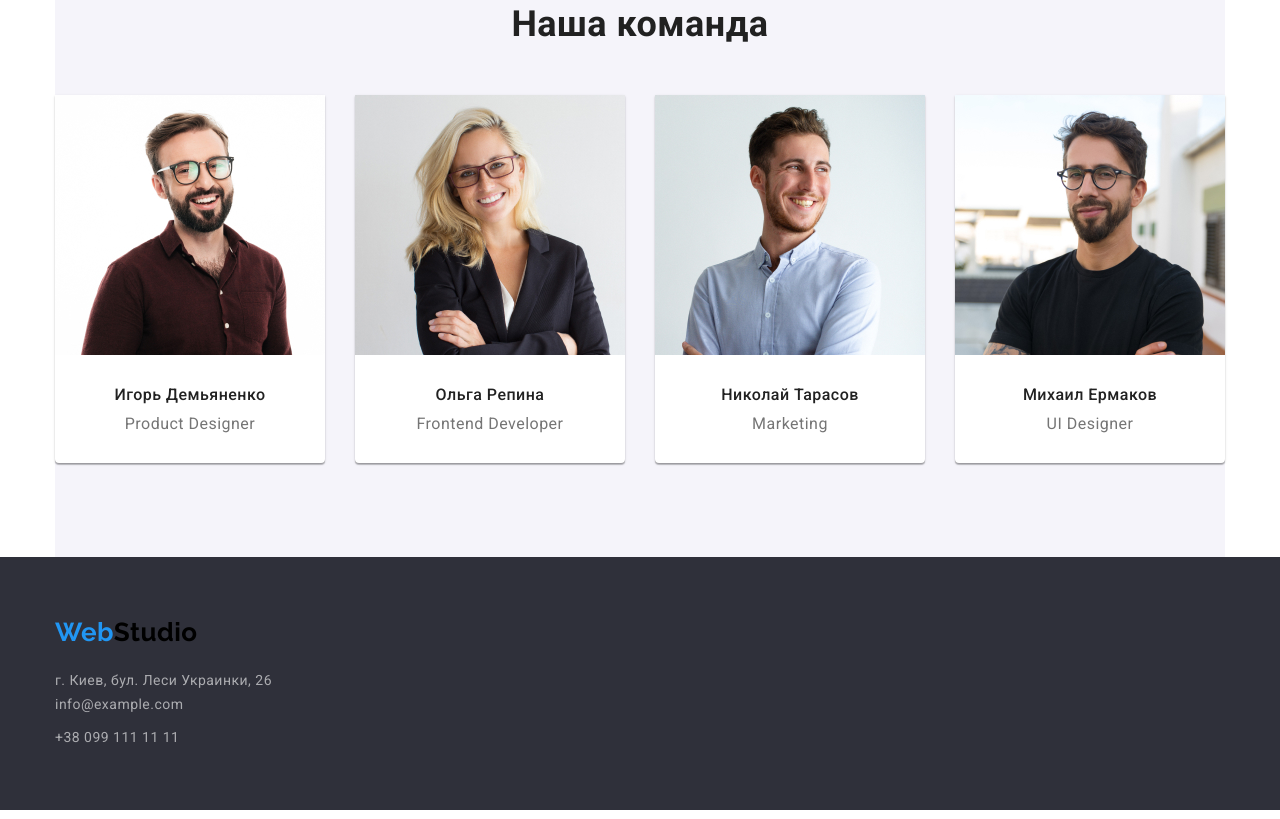
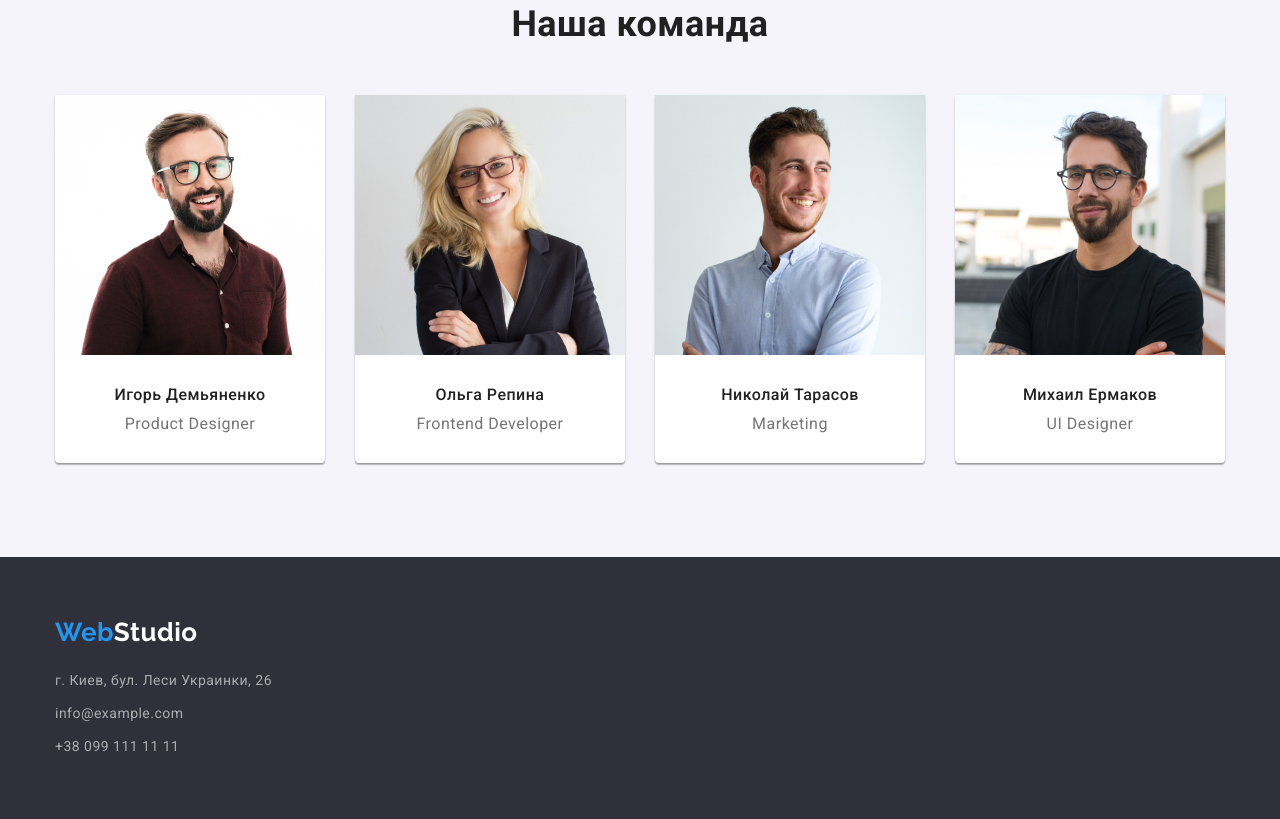
Before and after one commit to Ramanuch17/goit-markup-hw-03, a plain HTML site: page index.html in a window 1280 px wide. Shown: the part 1540-2359 px from the top of the page. Drawn offline with nearby package versions, Linux system fonts and the light colour scheme.

Commit message:
Випаравлення

```diff
--- a/css/styles.css
+++ b/css/styles.css
@@ -17,7 +17,8 @@
   --secondary-background-color: #2f303a;
   --single-background-color: #f5f4fa;
   --link-hover-focus-web-color: #2196f3;
-  --logo-color: #000000;
+  --logo-color-header: #000000;
+  --logo-color-footer: #ffffff;
   --footer-link-text-color: rgba(255, 255, 255, 0.6);
   --galery-background: #eeeeee;
 }
@@ -88,7 +89,7 @@ img {
 /* Логотип */
 
 .logo {
-  color: var(--logo-color);
+  color: var(--logo-color-header);
 
   font-family: Raleway, sans-serif;
   font-weight: 700;
@@ -118,10 +119,13 @@ img {
   display: block;
   padding: 32px 0;
 }
+
 /* Маржини навігаційних посилань */
 
 .nav .nav-item + .nav-item {
   margin-left: 50px;
+  display: block;
+  padding: 32px 0;
 }
 
 /* Навігаційні посилання хедера */
@@ -369,7 +373,8 @@ img {
 
 /* Весь лого футера */
 
-.footer-logo {
+.footer-logo,
+.logo-footer {
   color: var(--primary-background-color);
 
   font-family: Raleway, sans-serif;
@@ -378,6 +383,9 @@ img {
   line-height: 1.19;
 }
 
+.logo-footer {
+  color: var(--logo-color-footer);
+}
 /* Частина лого "web" футера */
 
 .footer-web {
--- a/index.html
+++ b/index.html
@@ -137,8 +137,8 @@
 
       <!-- Team section -->
 
-      <div class="container">
-        <section class="team section">
+      <section class="team section">
+        <div class="container">
           <h2 class="team-title">Наша команда</h2>
           <ul class="team-items list">
             <li class="team-item">
@@ -192,8 +192,8 @@
               </div>
             </li>
           </ul>
-        </section>
-      </div>
+        </div>
+      </section>
     </main>
 
     <!-- Footer section-->
@@ -201,7 +201,7 @@
     <footer class="footer-page">
       <div class="container">
         <a href="./index.html" class="footer-link"
-          ><span lang="en" class="logo"
+          ><span lang="en" class="logo-footer"
             ><span class="web">Web</span>Studio</span
           >
         </a>
@@ -210,7 +210,7 @@
 
         <address class="footer-address">
           <ul class="footer-contacts list">
-            <li>
+            <li class="adress-title">
               <a
                 href="https://goo.gl/maps/FoHEAQYZBGtC9JvY6"
                 target="_blank"
```
Also changed, not shown: portfolio.html (+2 -2 lines).
